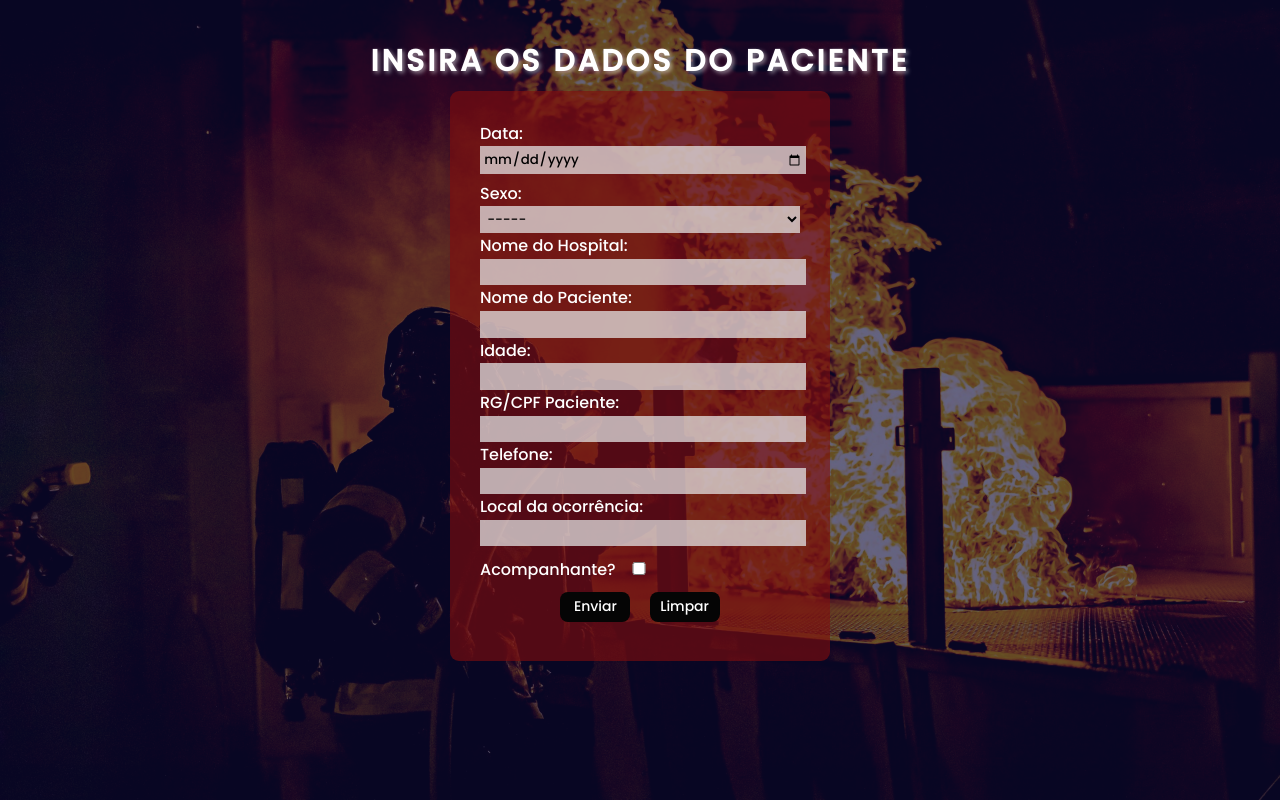
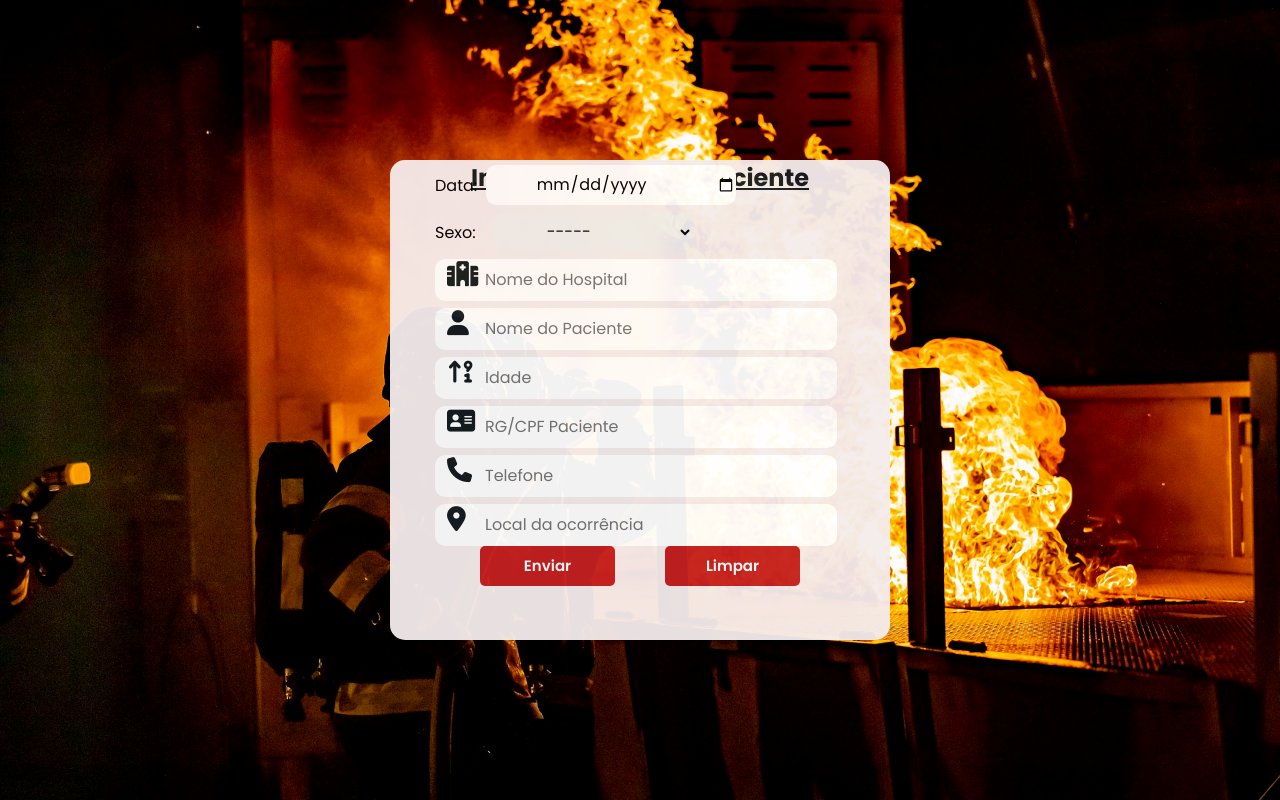
Before and after one commit to Andrefg29/bombeiro-2.0, a PHP site: page /dados.html in a window 1280 px wide. Run offline with PHP 8.4, Linux system fonts and the light colour scheme; some libraries are stand-ins or nearby versions.

Commit message:
asdfasdcadsc

```diff
--- a/css/login.css
+++ b/css/login.css
@@ -19,12 +19,12 @@
     color: #151d22;
     text-decoration: underline;
     font-weight: 700;
-    margin-top: 0;
+    margin: 0
 }
 
 .caixacadastro{
     width: 500px;
-    height: 500px;
+    height: auto;
     background-color: #f5ecec;
     border-radius: 15px;
     opacity: 0.95;
@@ -53,7 +53,7 @@
     margin-left: -12%;
 }
 
-.input input{
+.input input, .input select{
     width: 100%;
     height: 40px;
     outline: none;
@@ -62,10 +62,10 @@
     font-size: 16px;
     border: none;
     border-radius: 10px;
-
+    margin-top: 7px
 }
 
-.input input:focus{
+.input input:focus, .input select:focus{
     border: .3px solid #151d22;
 }
 
--- a/dados.html
+++ b/dados.html
@@ -7,49 +7,57 @@
   <meta name="viewport" content="width=device-width, initial-scale=1.0">
   <title>Dados Pessoais</title>
   <link rel="icon" type="image/png" href="image/logo_noar.png">
-  <link rel="stylesheet" href="css/dados.css">
-  <link rel="stylesheet" href="https://cdnjs.cloudflare.com/ajax/libs/intl-tel-input/17.0.8/css/intlTelInput.css" />
-  <script src="https://cdnjs.cloudflare.com/ajax/libs/intl-tel-input/17.0.8/js/intlTelInput.min.js"></script>
+  <link rel="stylesheet" href="css/login.css">
+  <script src="https://kit.fontawesome.com/f87260a7c7.js" crossorigin="anonymous"></script>
+  <style>
+    body{
+      background-image: url('image/fundo.jpg');
+    }
+  </style>
 </head>
 
 <body>
-    <div class="formulario">
-        <h3>Insira os Dados do Paciente</h3>
-        <fieldset>
+    <div class="caixacadastro">
+        <h2>Insira os Dados do Paciente</h2>
+
     <form method="post" action="">
-      <div class="forms">
-        <div class="data">Data:<input type="date" id="date"></div>
+      <div class="input">
+        <div class="data">Data:&nbsp;&nbsp;<input type="date" id="date" style="width: 200px;"></div>
         <div class="genero">
-          Sexo:
-          <select name="sexo" id="sexo">
+          Sexo: &nbsp;&nbsp;
+          <select name="sexo" id="sexo" style="width: 200px;">
             <option value="-----">-----</option>
             <option value="masculino">Masculino</option>
             <option value="feminino">Feminino</option>
           </select>
         </div>
         <div class="hospital">
-          Nome do Hospital: <input type="text" id="local">
+          <span class="fa-solid fa-hospital"></span><input type="text" id="local" placeholder="Nome do Hospital">
         </div>
+
         <div class="nome">
-          Nome do Paciente: <input type="text" id="nome">
+          <span class="fa-solid fa-user"></span>
+          <input type="text" id="nome" placeholder="Nome do Paciente">
         </div>
         <div class="idade">
-          Idade: <input type="text" id="idade">
+          <span class="fa-solid fa-arrow-up-9-1"></span>
+          <input type="number" id="idade" placeholder="Idade">
         </div>
         <div class="identidade">
-          RG/CPF Paciente: <input type="text" id="identidade">
+          <span class="fa-solid fa-address-card"></span>
+          <input type="text" id="identidade" placeholder="RG/CPF Paciente">
         </div>
 
         <div class="telefone">
-            Telefone: <br>
-            <input id="phone" type="tel" name="phone" />
-          <div class="alert alert-info" style="display: none;"></div>
+          <span class="fa-solid fa-phone"></span>
+            <input id="phone" type="tel" name="phone" placeholder="Telefone">
         </div>
         <div class="local_ocorrencia">
-          Local da ocorrência: <input type="text" name="local_ocorrencia" id="local_ocorrencia">
+          <span class="fa-solid fa-location-dot"></span>
+          <input type="text" name="local_ocorrencia" id="local_ocorrencia" placeholder="Local da ocorrência">
         </div>
-        Acompanhante? <input type="checkbox" id="acompanhante" onchange="mostrarTextbox()">
-        <div class="separa_btn" id="botores">
+      </div>
+        <div class="botoes" id="botores">
           <input type="submit" value="Enviar" class="btn">
           <input type="reset" value="Limpar" class="btn">
         </div>
@@ -73,47 +81,11 @@
         <input type="reset" value="Limpar" class="btn">
       </div>
 </form>
-</fieldset>
-</div>
+
+
 </body>
 
 <script>
-  const phoneInputField = document.querySelector("#phone");
-  const phoneInput = window.intlTelInput(phoneInputField, {
-    utilsScript:
-      "https://cdnjs.cloudflare.com/ajax/libs/intl-tel-input/17.0.8/js/utils.js",
-  });
-
-  const info = document.querySelector(".alert-info");
-
-  function process(event) {
-    event.preventDefault();
-
-    const phoneNumber = phoneInput.getNumber();
-
-    info.style.display = "";
-    info.innerHTML = `Phone number in E.164 format: <strong>${phoneNumber}</strong>`;
-  }
-
-  function getIp(callback) {
-    fetch('https://ipinfo.io/json?token=<your token>', { headers: { 'Accept': 'application/json' } })
-      .then((resp) => resp.json())
-      .catch(() => {
-        return {
-          country: 'br',
-        };
-      })
-      .then((resp) => callback(resp.country));
-  }
-
-
-  const phoneNumber = window.intlTelInput(phoneInputField, {
-    preferredCountries: ["br", "us", "in", "de"],
-    utilsScript:
-      "https://cdnjs.cloudflare.com/ajax/libs/intl-tel-input/17.0.8/js/utils.js",
-  });
-
-
   function mostrarTextbox() {
     var checkbox = document.getElementById("acompanhante")
     var form = document.getElementById("acompanhant")
@@ -132,11 +104,6 @@
 
   }
 
-  function mostrarTextbox2() {
-
-
-  }
-
 </script>
 
 </html>
```
